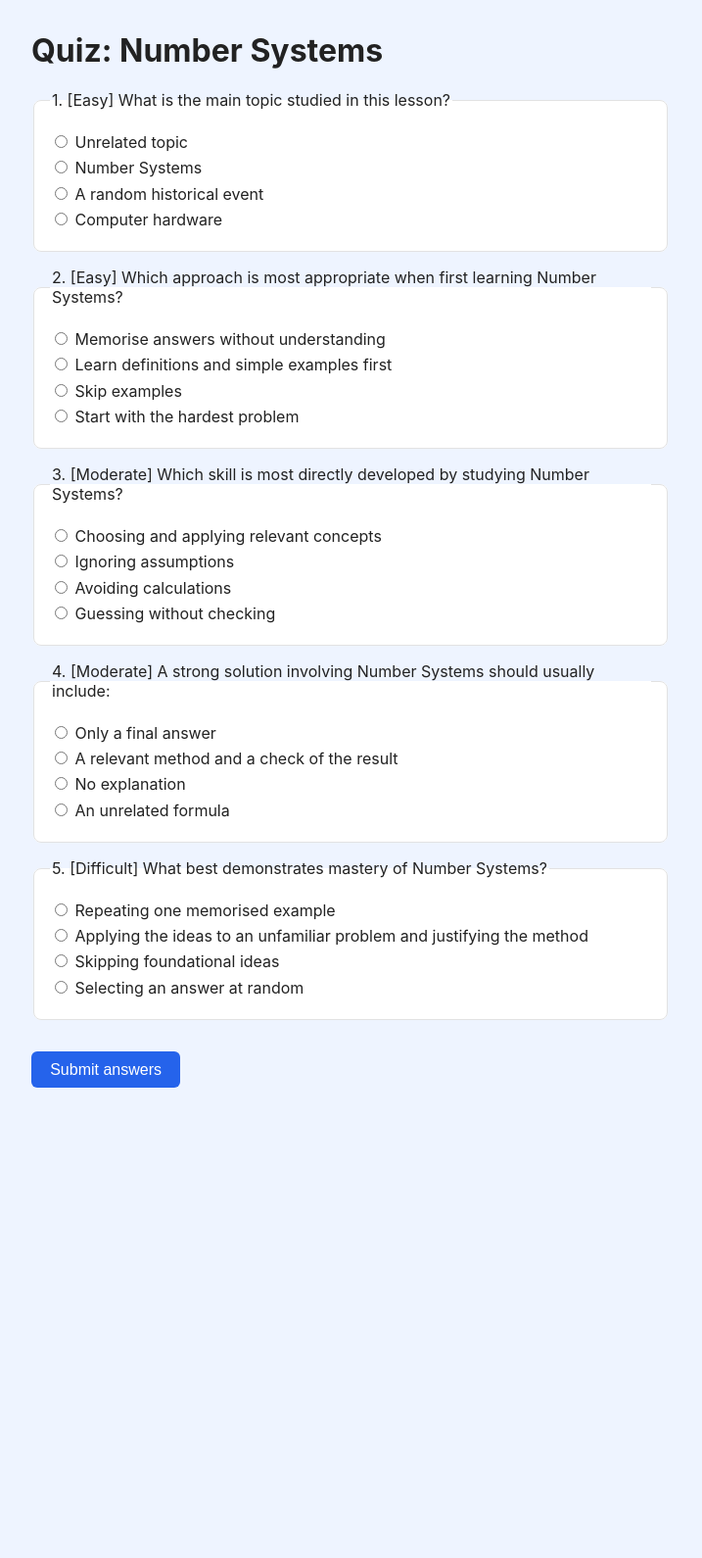
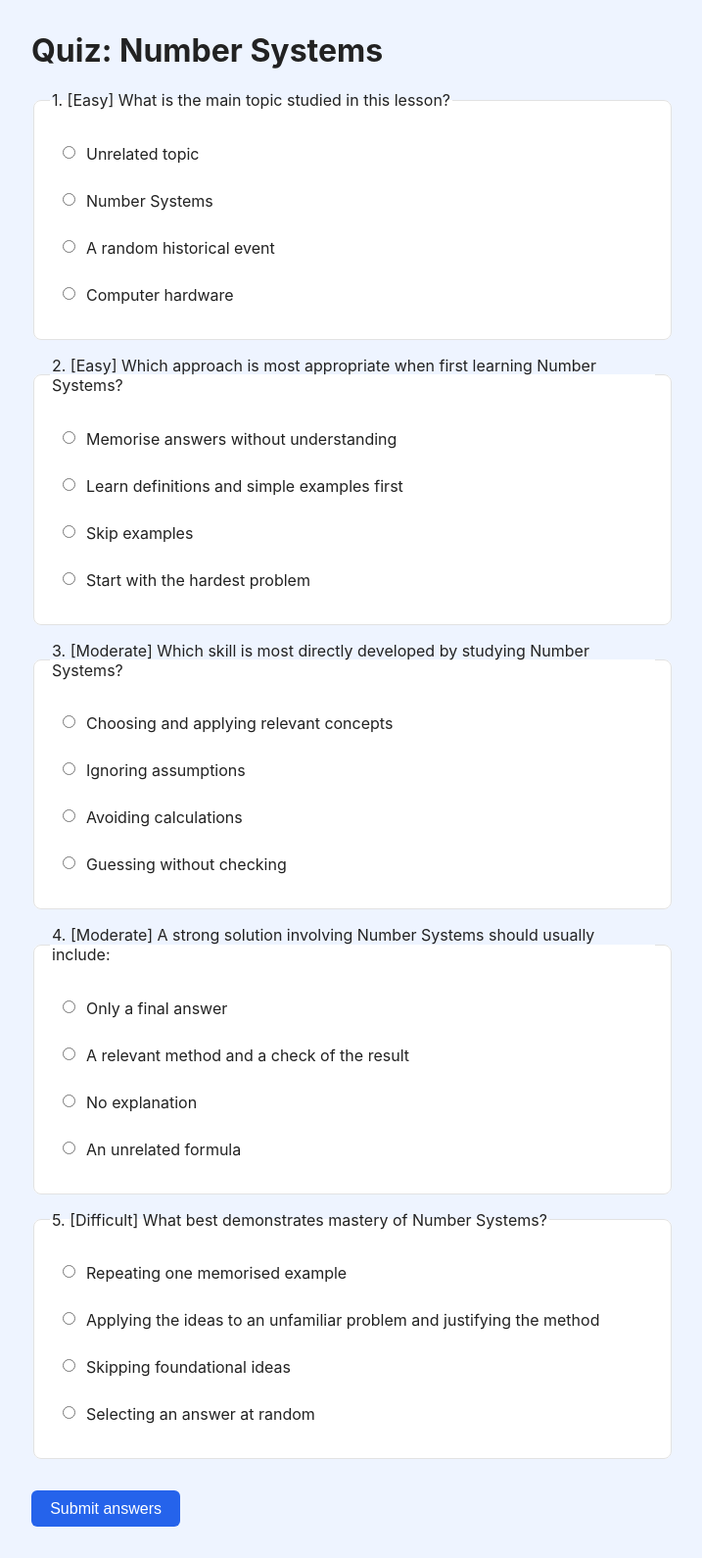
Before and after one commit to sriprasadjoshi2005/Learning-Hub, a Flask app: page /quiz/maths/1 in a window 1280 px wide. Shown: the part 57-1647 px from the top of the page at 98% size, without its empty margins (282-999 px from the left). Before the commit the page ends 1167 px from the top, so only its background shows below. Run offline with Flask 3, Linux system fonts and the light colour scheme; the visitor is signed in with stand-in values (Sample User, id 1).

Commit message:
Fit in the boxes

```diff
--- a/static/style.css
+++ b/static/style.css
@@ -121,11 +121,33 @@ fieldset {
   border-radius: 8px;
   padding: 1rem;
   margin-bottom: 1rem;
+  width: 100%;
+  max-width: 100%;
+  overflow: hidden;
 }
 
 .option {
-  display: block;
-  margin: 0.4rem 0;
+  display: flex;
+  align-items: flex-start;
+  gap: 0.5rem;
+  width: 100%;
+  max-width: 100%;
+  margin: 0.6rem 0;
+  padding: 0.5rem;
+  line-height: 1.4;
+  overflow-wrap: anywhere;
+  word-break: break-word;
+}
+
+.option input {
+  flex: 0 0 auto;
+  margin-top: 0.2rem;
+}
+
+.option label {
+  min-width: 0;
+  overflow-wrap: anywhere;
+  word-break: break-word;
 }
 
 .score {
```
